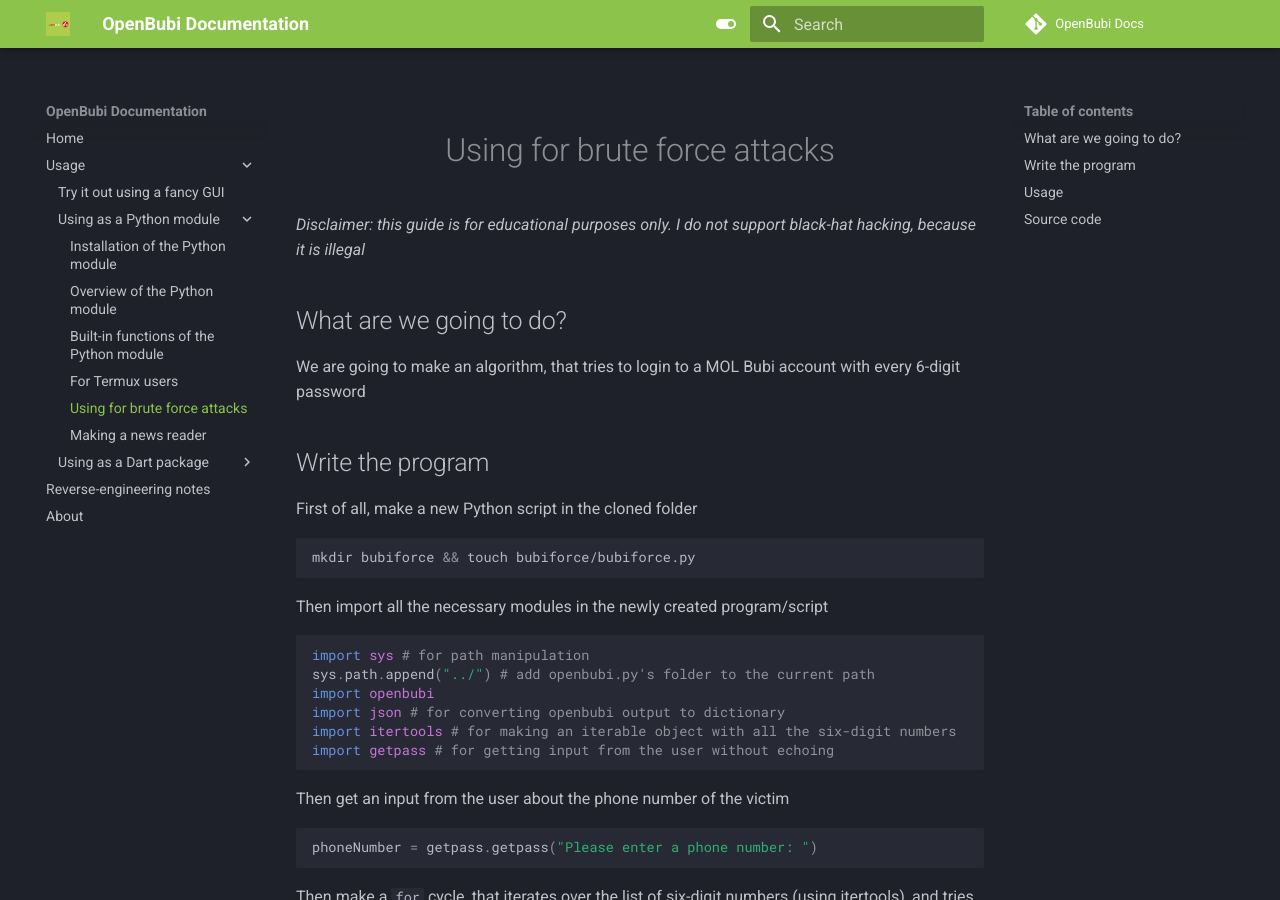
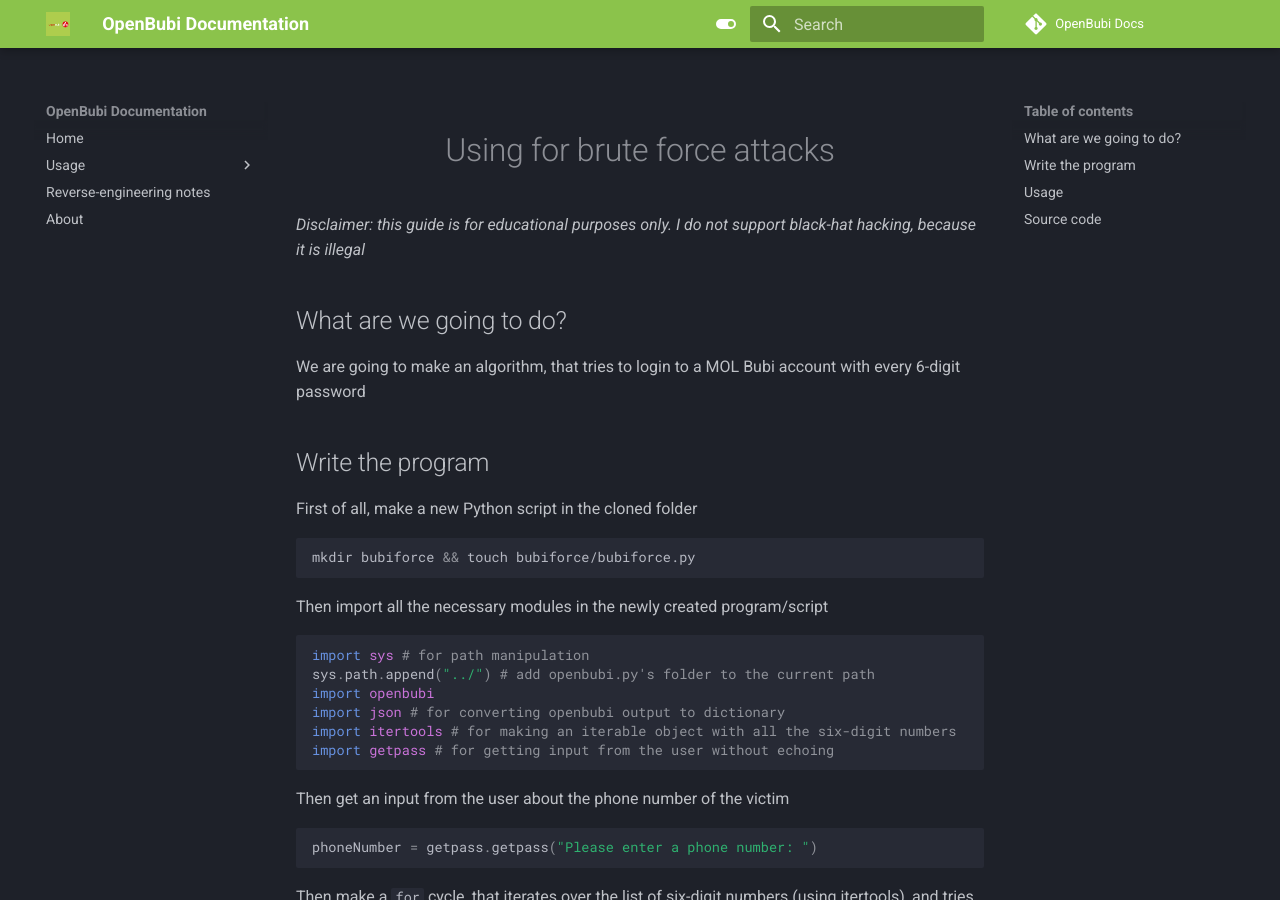
Before and after one commit to PiciAkk/OpenBubi-Docs, an MkDocs documentation site: the page built from docs/usage/pymodule/hackerguide.md, in a window 1280 px wide and 900 px high. Built offline with MkDocs 1.6.1 and Material for MkDocs 9.7.7, drawn with Linux system fonts in a browser that asks for light colours; comment, search, counter and statistics services are not loaded.

Commit message:
Update mkdocs.yml

```diff
--- a/mkdocs.yml
+++ b/mkdocs.yml
@@ -32,7 +32,7 @@
       - Overview of the Python module: 'usage/pymodule/overview.md'
       - Built-in functions of the Python module: 'usage/pymodule/functions.md'
       - For Termux users: 'usage/pymodule/termux.md'
-      - Using for brute force attacks: 'usage/pymodule/hackerguide.md'
+      #- Using for brute force attacks: 'usage/pymodule/hackerguide.md'
       - Making a news reader: 'usage/pymodule/bubinews.md'
     - Using as a Dart package:
       - Installation of the Dart package: 'usage/dartpackage/installation.md'
```
